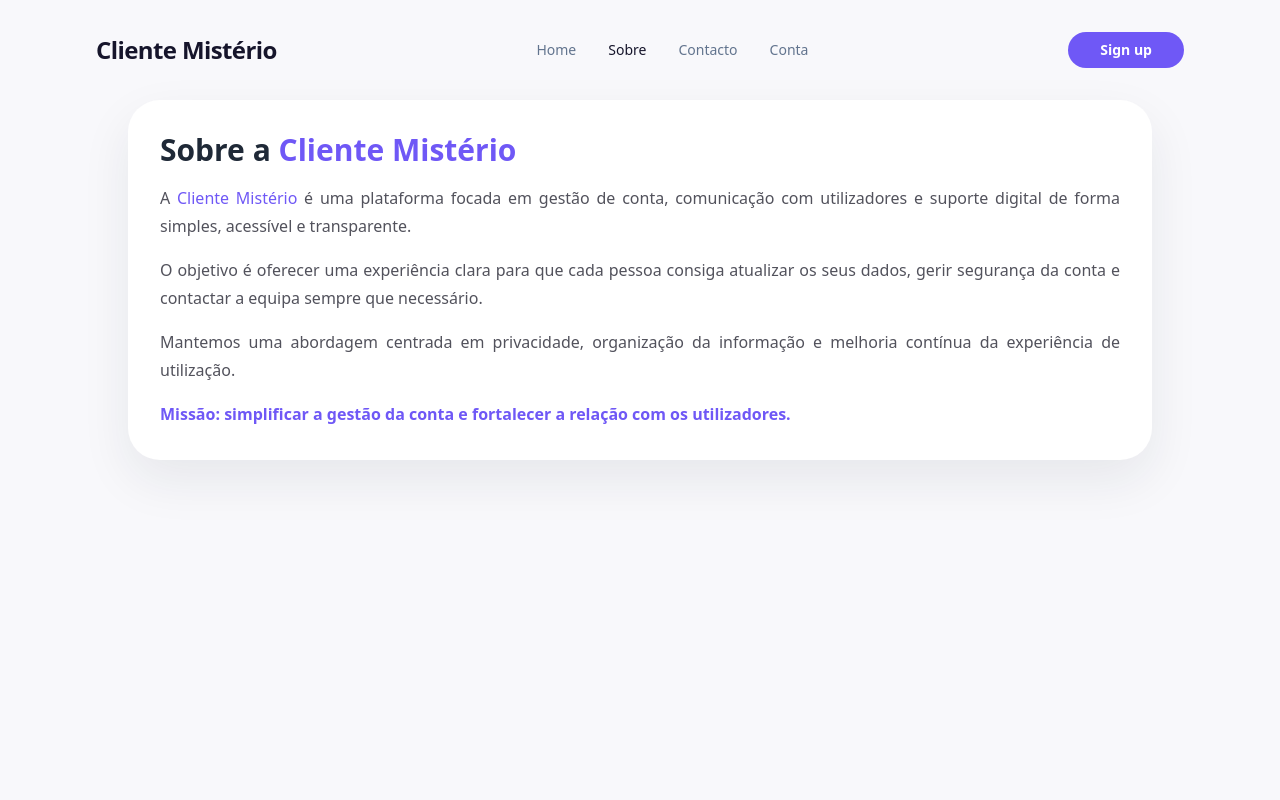
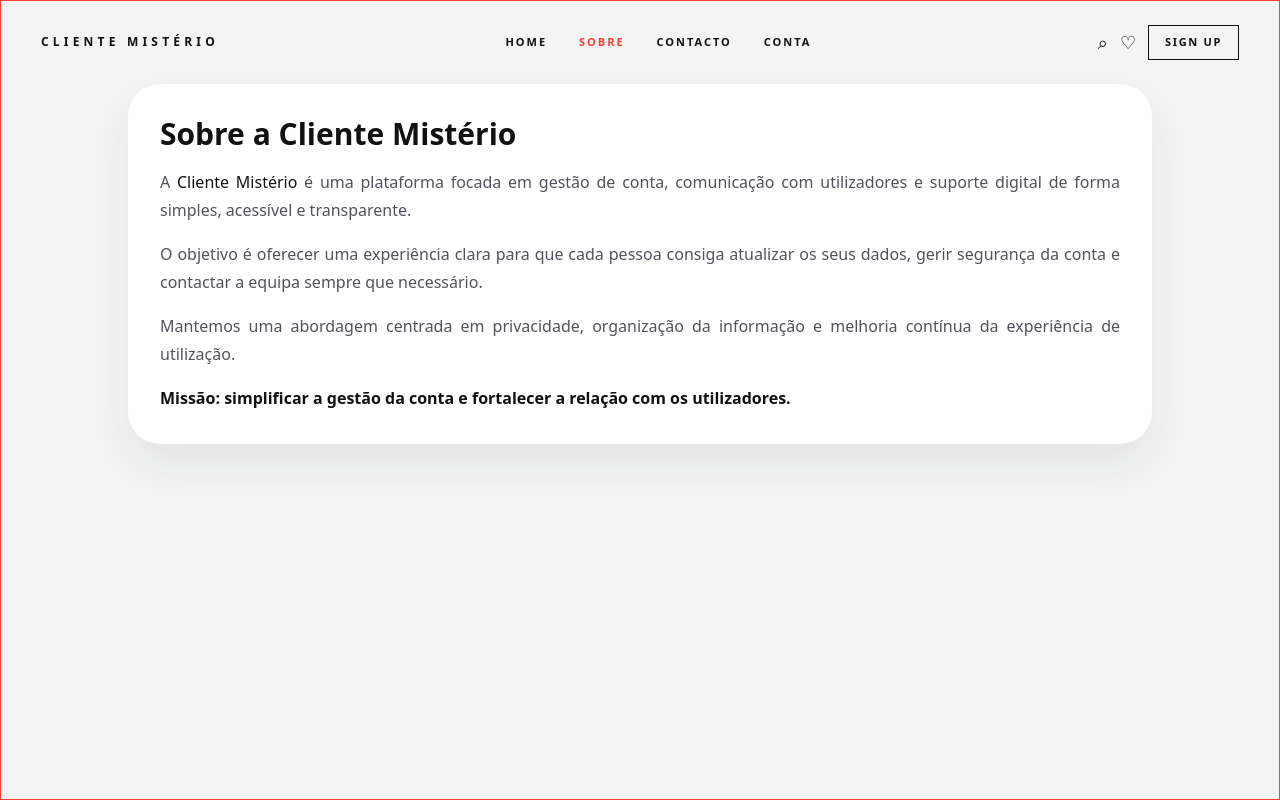
Before and after one commit to msantos51/clientemisterio, a Next.js app: page /about in a window 1280 px wide. Built offline with nearby package versions, Linux system fonts and the light colour scheme.

Commit message:
feat: restyle homepage with editorial fashion layout

```diff
--- a/app/components/HeaderActions.tsx
+++ b/app/components/HeaderActions.tsx
@@ -16,12 +16,12 @@ export default function HeaderActions() {
   const [sessionUser, setSessionUser] = useState<SessionUser | null>(null);
 
   const profileHref = useMemo(() => {
-    // Direciona utilizadores autenticados para o dashboard principal.
+    // Mantém destino único para utilizadores autenticados.
     return "/dashboard";
   }, []);
 
   useEffect(() => {
-    // Lê o estado da sessão no browser para decidir qual ação apresentar no cabeçalho.
+    // Lê a sessão guardada no browser para alternar ação entre login e dashboard.
     const storedSession = localStorage.getItem(sessionStorageKey);
     const storedUser = localStorage.getItem(userStorageKey);
 
@@ -44,28 +44,31 @@ export default function HeaderActions() {
     }
   }, []);
 
-  if (!sessionUser) {
   return (
-      <div className="flex items-center justify-end">
-        {/* Aplica o botão primário arredondado para replicar o destaque visual da imagem de referência. */}
+    <div className="flex items-center gap-3">
+      {/* Apresenta ícones minimalistas para simular a zona de utilitários do cabeçalho de moda. */}
+      <span aria-hidden className="hidden text-lg text-[color:var(--foreground)] md:inline">
+        ⌕
+      </span>
+      <span aria-hidden className="hidden text-lg text-[color:var(--foreground)] md:inline">
+        ♡
+      </span>
+
+      {!sessionUser ? (
         <Link
-          className="inline-flex items-center justify-center rounded-full bg-[color:var(--primary)] px-8 py-2 text-sm font-semibold text-white transition hover:brightness-95"
+          className="inline-flex items-center justify-center border border-[color:var(--foreground)] px-4 py-2 text-[11px] font-semibold uppercase tracking-[0.15em] text-[color:var(--foreground)] transition hover:bg-[color:var(--foreground)] hover:text-white"
           href="/login"
         >
           Sign up
         </Link>
-      </div>
-    );
-  }
-
-  return (
-    <div className="flex items-center justify-end">
+      ) : (
         <Link
-        className="inline-flex items-center justify-center rounded-full border border-[color:var(--primary)] px-6 py-2 text-sm font-semibold text-[color:var(--primary)] transition hover:bg-[color:var(--primary-soft)]"
+          className="inline-flex items-center justify-center border border-[color:var(--foreground)] px-4 py-2 text-[11px] font-semibold uppercase tracking-[0.15em] text-[color:var(--foreground)] transition hover:bg-[color:var(--foreground)] hover:text-white"
           href={profileHref}
         >
           Dashboard
         </Link>
+      )}
     </div>
   );
 }
--- a/app/components/TopNav.tsx
+++ b/app/components/TopNav.tsx
@@ -13,16 +13,18 @@ export default function TopNav() {
   const pathname = usePathname();
 
   return (
-    <nav className="hidden items-center gap-8 md:flex">
+    <nav className="hidden items-center gap-8 lg:flex">
       {navigationItems.map((item) => {
         const isActive = pathname === item.href;
 
         return (
-          // Mantém links sem peso visual excessivo para replicar a navegação discreta da referência.
+          // Mantém links em caixa alta para reproduzir a estética de revista da referência.
           <a
             key={item.href}
-            className={`text-sm font-medium transition ${
-              isActive ? "text-[#16152b]" : "text-slate-500 hover:text-[#16152b]"
+            className={`text-[11px] font-semibold uppercase tracking-[0.18em] transition ${
+              isActive
+                ? "text-[color:var(--accent)]"
+                : "text-[color:var(--foreground)] hover:text-[color:var(--accent)]"
             }`}
             href={item.href}
           >
--- a/app/globals.css
+++ b/app/globals.css
@@ -1,13 +1,14 @@
 @import "tailwindcss";
 
 :root {
-  --background: #f8f8fb;
-  --foreground: #1f2937;
+  --background: #f4f4f4;
+  --foreground: #111111;
   --surface: #ffffff;
-  --surface-muted: #f2f3f8;
-  --primary: #6f58f6;
-  --primary-soft: #ece8ff;
-  --accent: #b67ee8;
+  --surface-muted: #ececec;
+  --primary: #111111;
+  --primary-soft: #f0f0f0;
+  --accent: #f44336;
+  --line: #d5d5d5;
   color-scheme: light;
 }
 
@@ -19,10 +20,10 @@
   --color-primary: var(--primary);
   --color-primary-soft: var(--primary-soft);
   --color-accent: var(--accent);
-  --font-sans: var(--font-poppins);
+  --color-line: var(--line);
+  --font-sans: var(--font-montserrat);
   --font-mono: var(--font-geist-mono);
 }
-
 
 body {
   background: var(--background);
@@ -30,8 +31,13 @@ body {
   font-family: var(--font-sans);
 }
 
+/* Gira texto para orientação vertical usada na barra lateral do hero. */
+.vertical-text {
+  writing-mode: vertical-rl;
+  transform: rotate(180deg);
+}
 
-/* Adiciona transição suave para o efeito visual de todos os botões interativos. */
+/* Adiciona transição consistente para elementos interativos de formulário. */
 button,
 [role="button"],
 input[type="button"],
@@ -40,7 +46,7 @@ input[type="reset"] {
   transition: box-shadow 0.2s ease-in-out;
 }
 
-/* Remove sombra no hover por padrão para evitar efeito em botões com fundo roxo. */
+/* Remove sombra padrão no hover para preservar visual limpo e plano. */
 button:hover,
 [role="button"]:hover,
 input[type="button"]:hover,
@@ -49,32 +55,18 @@ input[type="reset"]:hover {
   box-shadow: none;
 }
 
-/* Aplica sombra no hover apenas quando o botão usa fundo branco (inclui surface). */
-button.bg-white:hover,
-button.bg-\[color\:var\(--surface\)\]:hover,
-[role="button"].bg-white:hover,
-[role="button"].bg-\[color\:var\(--surface\)\]:hover,
-input[type="button"].bg-white:hover,
-input[type="button"].bg-\[color\:var\(--surface\)\]:hover,
-input[type="submit"].bg-white:hover,
-input[type="submit"].bg-\[color\:var\(--surface\)\]:hover,
-input[type="reset"].bg-white:hover,
-input[type="reset"].bg-\[color\:var\(--surface\)\]:hover {
-  box-shadow: 0 10px 24px #fea076;
-}
-
 @layer components {
-  /* Uniformiza a dimensão de todos os botões com base no botão de login da home. */
+  /* Mantém utilitário reutilizável para tamanho de botões secundários. */
   .button-size-login {
     @apply inline-flex items-center justify-center rounded-full px-5 py-2 text-sm font-semibold whitespace-nowrap;
   }
 
-  /* Aplica tipografia consistente para texto de botões fora do estilo principal arredondado. */
+  /* Mantém estilo textual consistente para botões em páginas internas. */
   .button-text-standard {
     @apply text-sm font-semibold;
   }
 
-  /* Define estilos consistentes para títulos e subtítulos em todo o site. */
+  /* Define tipografia padrão para títulos principais do site. */
   .page-title {
     @apply text-3xl font-semibold text-[color:var(--foreground)];
   }
@@ -83,7 +75,6 @@ input[type="reset"].bg-\[color\:var\(--surface\)\]:hover {
     @apply text-2xl font-semibold text-[color:var(--foreground)];
   }
 
-  /* Define o título para secções em fundos escuros mantendo a legibilidade. */
   .section-title-inverse {
     @apply text-2xl font-semibold text-white;
   }
@@ -96,104 +87,11 @@ input[type="reset"].bg-\[color\:var\(--surface\)\]:hover {
     @apply text-base font-semibold text-[color:var(--foreground)];
   }
 
-  /* Define o texto auxiliar com a cor primária para destacar secções. */
   .section-label {
     @apply text-sm font-semibold text-[color:var(--primary)];
   }
 
-  /* Define o texto auxiliar em maiúsculas para chamadas de destaque. */
   .section-label-uppercase {
     @apply text-sm font-semibold uppercase tracking-[0.3em] text-[color:var(--primary)];
   }
 }
-
-
-/* Mantém o fundo das secções em destaque sem gradiente. */
-.soft-section-gradient {
-  background: var(--surface);
-}
-
-/* Define o cartão principal com sombra e alinhamento central. */
-.card {
-  position: relative;
-
-  width: min(100%, 240px);
-  height: 280px;
-
-  border-radius: 14px;
-  z-index: 1;
-  overflow: hidden;
-  display: flex;
-  flex-direction: column;
-  align-items: center;
-  justify-content: center;
-
-  margin: 0 auto;
-
-  box-shadow: 20px 20px 60px #bebebe, -20px -20px 60px #ffffff;
-}
-
-/* Cria a camada translúcida com blur para o conteúdo do cartão. */
-.bg {
-  position: absolute;
-  top: 5px;
-  left: 5px;
-
-  width: calc(100% - 10px);
-  height: calc(100% - 10px);
-
-  z-index: 2;
-  background: rgba(255, 255, 255, 0.95);
-  backdrop-filter: blur(24px);
-  border-radius: 10px;
-  overflow: hidden;
-  outline: 2px solid #ffffff;
-}
-
-/* Define a bolha com gradiente roxo e animação contínua. */
-.blob {
-  position: absolute;
-  z-index: 1;
-  top: 50%;
-  left: 50%;
-
-  width: 170px;
-  height: 170px;
-
-  border-radius: 50%;
-  background: radial-gradient(circle, #b67ee8 0%, #b67ee8 70%);
-  opacity: 1;
-  filter: blur(12px);
-  animation: blob-bounce 5s infinite ease;
-}
-
-/* Garante que o conteúdo fica justificado e legível no topo das camadas. */
-.card-content {
-  position: relative;
-  z-index: 3;
-  padding: 0 20px;
-  text-align: justify;
-}
-
-/* Controla o movimento da bolha para criar o efeito orbitado. */
-@keyframes blob-bounce {
-  0% {
-    transform: translate(-100%, -100%) translate3d(0, 0, 0);
-  }
-
-  25% {
-    transform: translate(-100%, -100%) translate3d(100%, 0, 0);
-  }
-
-  50% {
-    transform: translate(-100%, -100%) translate3d(100%, 100%, 0);
-  }
-
-  75% {
-    transform: translate(-100%, -100%) translate3d(0, 100%, 0);
-  }
-
-  100% {
-    transform: translate(-100%, -100%) translate3d(0, 0, 0);
-  }
-}
--- a/app/layout.tsx
+++ b/app/layout.tsx
@@ -1,29 +1,28 @@
 import type { Metadata } from "next";
-import { Geist, Geist_Mono, Poppins } from "next/font/google";
+import { Geist, Geist_Mono, Montserrat } from "next/font/google";
 import TopNav from "./components/TopNav";
 import HeaderActions from "./components/HeaderActions";
 import "./globals.css";
 
-// Configura a fonte base para todo o layout da aplicação.
+// Define a fonte principal com estilo geométrico para reforçar o visual editorial.
+const montserrat = Montserrat({
+  variable: "--font-montserrat",
+  subsets: ["latin"],
+  weight: ["400", "500", "600", "700", "800", "900"],
+});
+
+// Mantém as fontes auxiliares para áreas técnicas sem quebrar compatibilidade.
 const geistSans = Geist({
   variable: "--font-geist-sans",
   subsets: ["latin"],
 });
 
-// Mantém uma fonte monoespaçada disponível para áreas técnicas quando necessário.
 const geistMono = Geist_Mono({
   variable: "--font-geist-mono",
   subsets: ["latin"],
 });
 
-// Usa Poppins para aproximar a estética visual da referência enviada.
-const poppins = Poppins({
-  variable: "--font-poppins",
-  subsets: ["latin"],
-  weight: ["300", "400", "500", "600", "700", "800"],
-});
-
-// Define metadados globais da aplicação.
+// Centraliza metadados globais do website.
 export const metadata: Metadata = {
   title: "Cliente Mistério",
   description: "Portal de participação cidadã e informação pública.",
@@ -37,21 +36,24 @@ export default function RootLayout({
   return (
     <html lang="pt">
       <body
-        className={`${geistSans.variable} ${geistMono.variable} ${poppins.variable} bg-[color:var(--background)] text-[color:var(--foreground)] antialiased`}
+        className={`${montserrat.variable} ${geistSans.variable} ${geistMono.variable} bg-[color:var(--background)] text-[color:var(--foreground)] antialiased`}
       >
-        {/* Cria a estrutura principal com cabeçalho fixo no topo visual e conteúdo centralizado. */}
-        <div className="min-h-screen bg-[color:var(--background)]">
-          {/* Organiza marca, navegação e ações com distribuição similar ao layout de referência. */}
-          <header className="mx-auto flex w-full max-w-6xl items-center justify-between gap-6 px-4 pb-8 pt-8 sm:px-6 lg:px-8">
-            <a className="text-2xl font-extrabold tracking-tight text-[#16152b]" href="/">
+        {/* Desenha o container principal com contorno fino para replicar a moldura da referência. */}
+        <div className="mx-auto min-h-screen w-full max-w-[1400px] border border-[color:var(--accent)] bg-[color:var(--background)]">
+          {/* Cria a faixa superior com navegação central e ações discretas à direita. */}
+          <header className="flex items-center justify-between px-6 py-6 md:px-10">
+            <a
+              className="text-xs font-black uppercase tracking-[0.35em] text-[color:var(--foreground)]"
+              href="/"
+            >
               Cliente Mistério
             </a>
             <TopNav />
             <HeaderActions />
           </header>
 
-          {/* Renderiza o conteúdo de cada página no centro com largura confortável. */}
-          <main className="mx-auto w-full max-w-6xl px-4 pb-16 sm:px-6 lg:px-8">{children}</main>
+          {/* Renderiza o conteúdo da página respeitando a largura do layout editorial. */}
+          <main className="px-6 pb-10 md:px-10">{children}</main>
         </div>
       </body>
     </html>
```
Also changed, not shown: app/page.tsx (+38 -12 lines). Lines whose indentation alone changed are shown as unchanged.
